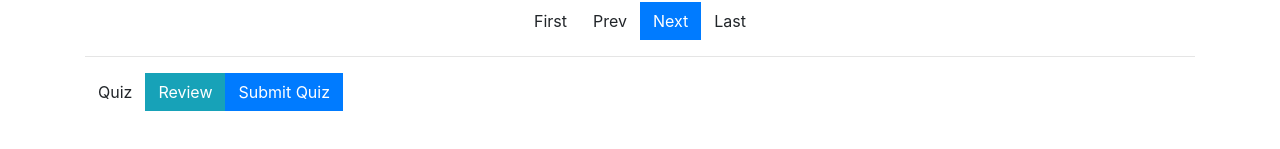
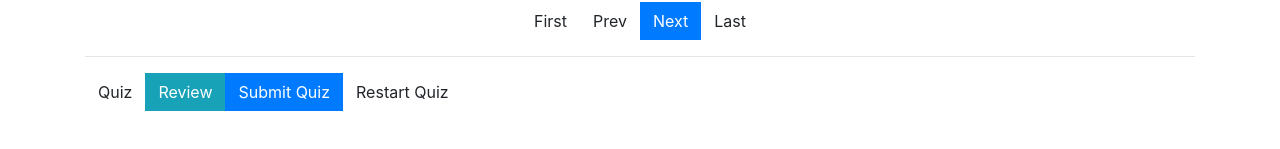
Before and after one commit to nizarsyed/ScrumQuiz, an Angular app: page / in a window 1280 px wide. Shown: the part 307-456 px from the top of the page. Built offline with nearby package versions, Linux system fonts and the light colour scheme.

Commit message:
added restart quiz button

```diff
--- a/src/app/quiz/quiz.component.html
+++ b/src/app/quiz/quiz.component.html
@@ -92,5 +92,6 @@
     <button class="btn btn-default" (click)="mode = 'quiz'">Quiz</button>
     <button class="btn btn-info" (click)="mode = 'review'">Review</button>
     <button class="btn btn-primary" (click)="onSubmit();">Submit Quiz</button>
+    <button class="btn btn-default"  (click)="mode = 'quiz';clearAll();">Restart Quiz</button>
   </div>
 </div>
--- a/src/app/quiz/quiz.component.ts
+++ b/src/app/quiz/quiz.component.ts
@@ -172,6 +172,7 @@ export class QuizComponent implements OnInit {
     this.correctAnswers = [];
     this.results = [];
     this.loadQuiz(this.quizName);
+    this.goTo(this.pager.index = 0);
   }
 
   passedOrFailed() {
```
